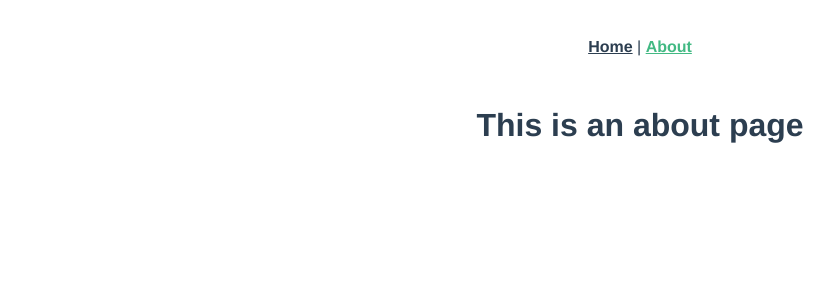
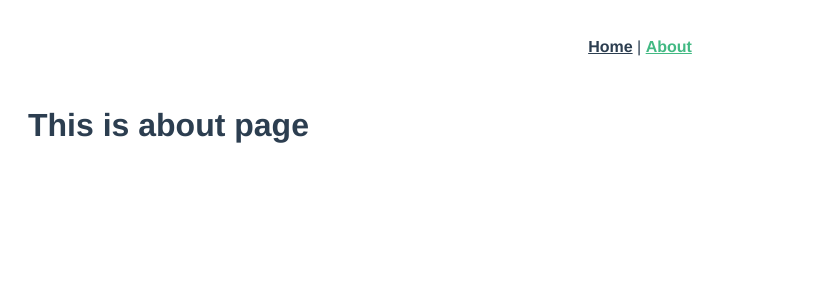
Before and after one commit to lwwshare/studay, a Vue app: page /about in a window 1280 px wide. Shown: the top 300 px of the page, without its empty margins (0-838 px from the left). Built offline with nearby package versions, Linux system fonts and the light colour scheme.

Commit message:
add some files `

```diff
--- a/src/views/About.vue
+++ b/src/views/About.vue
@@ -1,5 +1,12 @@
 <template>
   <div class="about">
-    <h1>This is an about page</h1>
+    <h1>This is about page</h1>
   </div>
 </template>
+
+<style scoped lang="less">
+  h1 {
+    float: left;
+    margin-left: 20px;
+  }
+</style>
```
